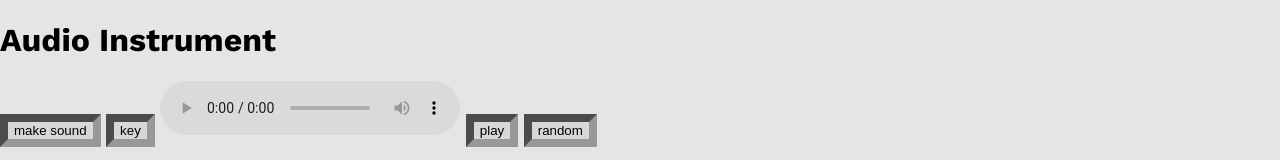
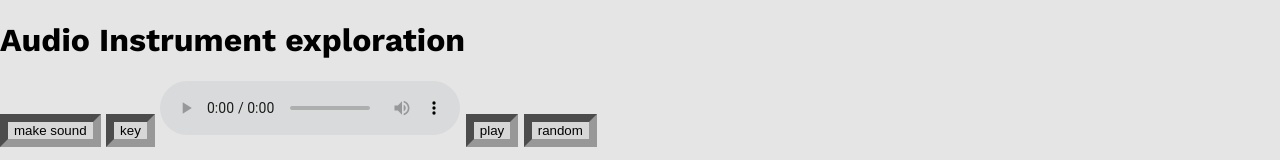
Before and after one commit to rmit-idad-2650-thur/audioInstrument-thursday, a plain HTML site: page index.html in a window 1280 px wide. Shown: the top 160 px of the page. Drawn offline with nearby package versions, Linux system fonts and the light colour scheme; grey boxes are pictures that could not be loaded.

Commit message:
changed h1
as an example

```diff
--- a/index.html
+++ b/index.html
@@ -20,7 +20,7 @@
     </dialog>
 
     <header>
-        <h1>Audio Instrument</h1>
+        <h1>Audio Instrument exploration</h1>
     </header>
 
     <main>
```
